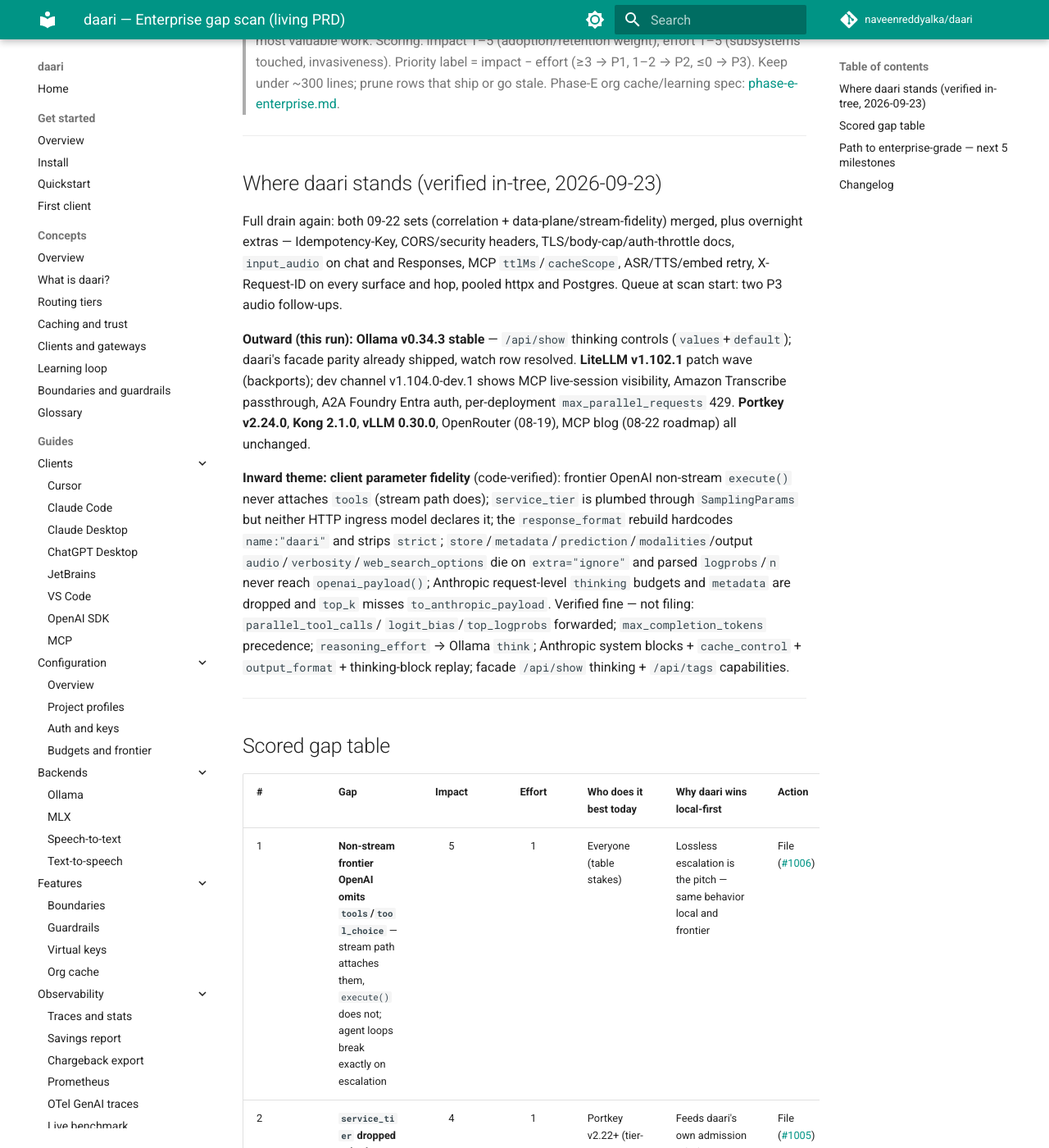
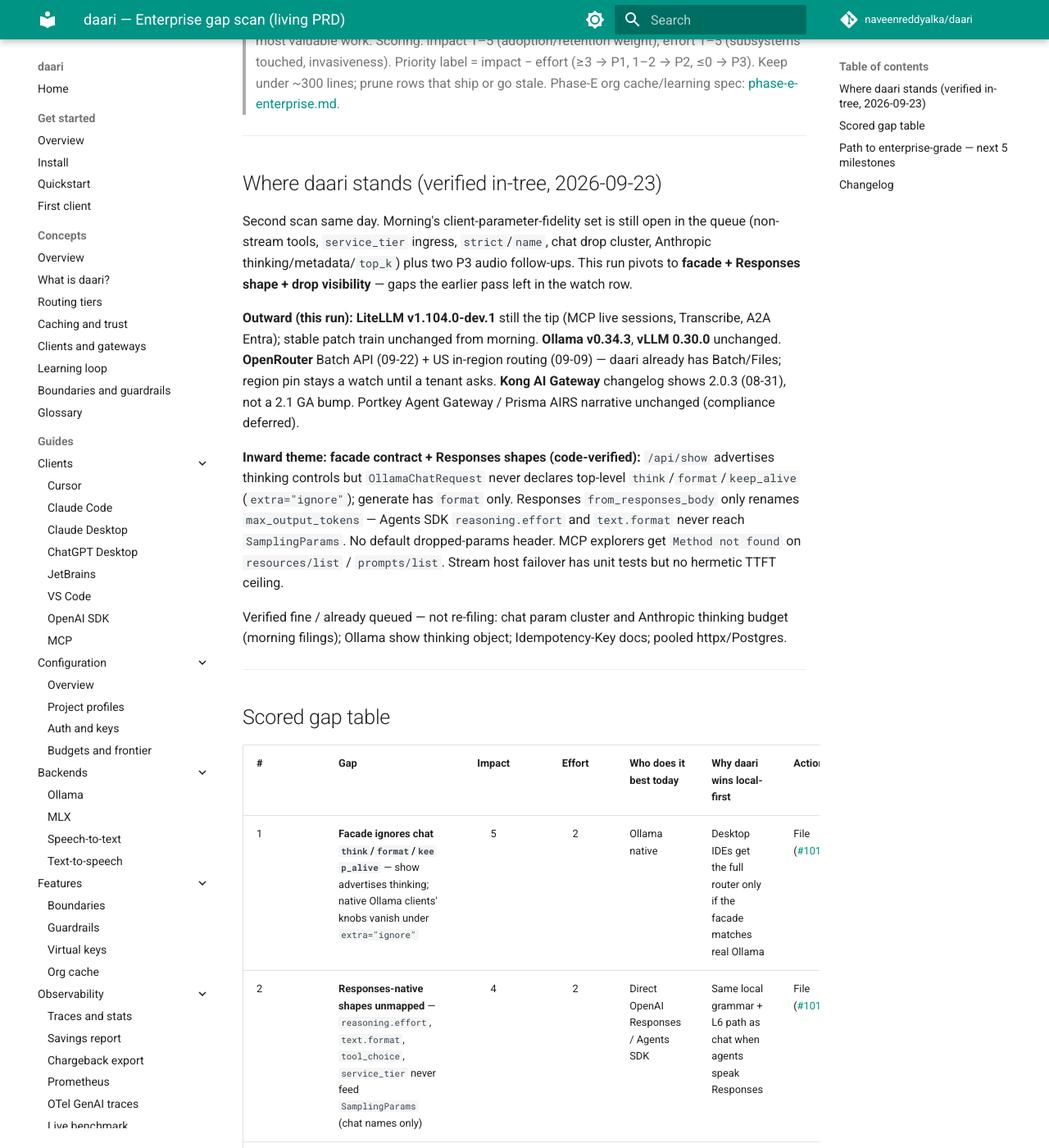
Before and after one commit to naveenreddyalka/daari, an MkDocs documentation site: the page built from docs/prd/ENTERPRISE.md, in a window 1280 px wide and 1400 px high, scrolled down 219 px. Shown: the whole window at 82% size. Built offline with MkDocs 1.6.1 and Material for MkDocs 9.7.7, drawn with Linux system fonts in a browser that asks for light colours; comment, search, counter and statistics services are not loaded; some of the changed text lies outside the part shown.

Commit message:
docs(prd): 2026-09-23 facade + Responses shapes scan (#1016)
Co-authored-by: Cursor <cursoragent@cursor.com>

```diff
--- a/docs/prd/ENTERPRISE.md
+++ b/docs/prd/ENTERPRISE.md
@@ -13,33 +13,32 @@
 
 ## Where daari stands (verified in-tree, 2026-09-23)
 
-Full drain again: both 09-22 sets (correlation + data-plane/stream-fidelity)
-merged, plus overnight extras — Idempotency-Key, CORS/security headers,
-TLS/body-cap/auth-throttle docs, `input_audio` on chat and Responses, MCP
-`ttlMs`/`cacheScope`, ASR/TTS/embed retry, X-Request-ID on every surface and
-hop, pooled httpx and Postgres. Queue at scan start: two P3 audio follow-ups.
+Second scan same day. Morning's client-parameter-fidelity set is still open
+in the queue (non-stream tools, `service_tier` ingress, `strict`/`name`,
+chat drop cluster, Anthropic thinking/metadata/`top_k`) plus two P3 audio
+follow-ups. This run pivots to **facade + Responses shape + drop visibility**
+— gaps the earlier pass left in the watch row.
 
-**Outward (this run):** **Ollama v0.34.3 stable** — `/api/show` thinking
-controls (`values`+`default`); daari's facade parity already shipped, watch
-row resolved. **LiteLLM v1.102.1** patch wave (backports); dev channel
-v1.104.0-dev.1 shows MCP live-session visibility, Amazon Transcribe
-passthrough, A2A Foundry Entra auth, per-deployment `max_parallel_requests`
-429. **Portkey v2.24.0**, **Kong 2.1.0**, **vLLM 0.30.0**, OpenRouter
-(08-19), MCP blog (08-22 roadmap) all unchanged.
+**Outward (this run):** **LiteLLM v1.104.0-dev.1** still the tip (MCP live
+sessions, Transcribe, A2A Entra); stable patch train unchanged from morning.
+**Ollama v0.34.3**, **vLLM 0.30.0** unchanged. **OpenRouter** Batch API
+(09-22) + US in-region routing (09-09) — daari already has Batch/Files;
+region pin stays a watch until a tenant asks. **Kong AI Gateway** changelog
+shows 2.0.3 (08-31), not a 2.1 GA bump. Portkey Agent Gateway / Prisma AIRS
+narrative unchanged (compliance deferred).
 
-**Inward theme: client parameter fidelity** (code-verified): frontier OpenAI
-non-stream `execute()` never attaches `tools` (stream path does);
-`service_tier` is plumbed through `SamplingParams` but neither HTTP ingress
-model declares it; the `response_format` rebuild hardcodes `name:"daari"` and
-strips `strict`; `store`/`metadata`/`prediction`/`modalities`/output
-`audio`/`verbosity`/`web_search_options` die on `extra="ignore"` and parsed
-`logprobs`/`n` never reach `openai_payload()`; Anthropic request-level
-`thinking` budgets and `metadata` are dropped and `top_k` misses
-`to_anthropic_payload`. Verified fine — not filing: `parallel_tool_calls`/
-`logit_bias`/`top_logprobs` forwarded; `max_completion_tokens` precedence;
-`reasoning_effort` → Ollama `think`; Anthropic system blocks +
-`cache_control` + `output_format` + thinking-block replay; facade
-`/api/show` thinking + `/api/tags` capabilities.
+**Inward theme: facade contract + Responses shapes (code-verified):**
+`/api/show` advertises thinking controls but `OllamaChatRequest` never
+declares top-level `think`/`format`/`keep_alive` (`extra="ignore"`);
+generate has `format` only. Responses `from_responses_body` only renames
+`max_output_tokens` — Agents SDK `reasoning.effort` and `text.format` never
+reach `SamplingParams`. No default dropped-params header. MCP explorers get
+`Method not found` on `resources/list` / `prompts/list`. Stream host failover
+has unit tests but no hermetic TTFT ceiling.
+
+Verified fine / already queued — not re-filing: chat param cluster and
+Anthropic thinking budget (morning filings); Ollama show thinking object;
+Idempotency-Key docs; pooled httpx/Postgres.
 
 ---
 
@@ -47,36 +46,42 @@ strips `strict`; `store`/`metadata`/`prediction`/`modalities`/output
 
 | # | Gap | Impact | Effort | Who does it best today | Why daari wins local-first | Action |
 |---|-----|:--:|:--:|------------------------|----------------------------|--------|
-| 1 | **Non-stream frontier OpenAI omits `tools`/`tool_choice`** — stream path attaches them, `execute()` does not; agent loops break exactly on escalation | 5 | 1 | Everyone (table stakes) | Lossless escalation is the pitch — same behavior local and frontier | File ([#1006](https://github.com/naveenreddyalka/daari/issues/1006)) |
-| 2 | **`service_tier` dropped at both HTTP ingresses** — `SamplingParams` forwards it but the request models never deliver it | 4 | 1 | Portkey v2.22+ (tier-aware pricing incl. `fast`) | Feeds daari's own admission priority + budget pricing | File ([#1005](https://github.com/naveenreddyalka/daari/issues/1005)) |
-| 3 | **`json_schema` `strict` + `name` stripped in `response_format` rebuild** — structured-output contract silently downgraded on frontier + openai-kind local | 4 | 1 | LiteLLM / direct APIs | vLLM/llama.cpp honor `strict` grammar decoding — local tiers deserve the real contract | File ([#1008](https://github.com/naveenreddyalka/daari/issues/1008)) |
-| 4 | **OpenAI chat silent-drop cluster** — `store`, `metadata`, `prediction`, `modalities`, output `audio`, `verbosity`, `web_search_options` eaten by `extra="ignore"`; `logprobs`/`n` parsed but never forwarded; warnings need opt-in header | 4 | 2 | LiteLLM / Portkey (full passthrough) | Drop-in replacement means every knob works or warns loudly | File ([#1007](https://github.com/naveenreddyalka/daari/issues/1007)) |
-| 5 | **Anthropic `thinking` budget / `metadata` / `top_k` parity** — Claude Code's request-level thinking never reaches L6; budget could map to local `think` | 4 | 2 | Direct Anthropic API | Only a router can map a thinking budget onto local reasoning levels | File ([#1009](https://github.com/naveenreddyalka/daari/issues/1009)) |
-| 6 | Ollama facade `keep_alive`/`format`/`think` passthrough (facade advertises thinking controls but ignores chat `think`) / MCP live-session visibility (LiteLLM dev) / moderations + rerank / WIF / A2A / SOC 2 / admin UI | 2–3 | 2–5 | Ollama native / LiteLLM / cloud | Facade + session gaps file on client demand; compliance waits for a paying ask | Watch |
+| 1 | **Facade ignores chat `think`/`format`/`keep_alive`** — show advertises thinking; native Ollama clients' knobs vanish under `extra="ignore"` | 5 | 2 | Ollama native | Desktop IDEs get the full router only if the facade matches real Ollama | File ([#1011](https://github.com/naveenreddyalka/daari/issues/1011)) |
+| 2 | **Responses-native shapes unmapped** — `reasoning.effort`, `text.format`, `tool_choice`, `service_tier` never feed `SamplingParams` (chat names only) | 4 | 2 | Direct OpenAI Responses / Agents SDK | Same local grammar + L6 path as chat when agents speak Responses | File ([#1012](https://github.com/naveenreddyalka/daari/issues/1012)) |
+| 3 | **No default dropped-param visibility** — operators cannot see which knobs the tier ignored without opt-in | 4 | 2 | Portkey / LiteLLM dashboards | Localhost can put the drop list on the same response the agent already holds | File ([#1013](https://github.com/naveenreddyalka/daari/issues/1013)) |
+| 4 | **MCP `resources/list` / `prompts/list` Method not found** — tools-only server; explorers still probe and paint red errors | 3 | 1 | LiteLLM MCP gateway | Honest empty lists keep local handshake green | File ([#1014](https://github.com/naveenreddyalka/daari/issues/1014)) |
+| 5 | **No hermetic TTFT ceiling for stream host failover** — unit coverage only; regressions can hide in optional benches | 3 | 1 | (none — daari-specific) | Local-first streaming promise is enforceable only with a bound | File ([#1015](https://github.com/naveenreddyalka/daari/issues/1015)) |
+| 6 | Morning parameter-fidelity queue (non-stream frontier tools, `service_tier` ingress, `strict`/`name`, chat drop cluster, Anthropic thinking/metadata/`top_k`) / OpenRouter in-region pin / MCP live-session visibility / moderations + rerank / WIF / A2A / SOC 2 / admin UI | 2–5 | 1–5 | LiteLLM / Portkey / cloud | Prior queue drains first; compliance waits for a paying ask | Watch / queued |
 
-Pruned this run: both 09-22 sets and the 09-21 security/browser rows (shipped);
-Ollama thinking-controls watch row (parity verified in-tree).
+Pruned this run: none shipped since morning; Ollama thinking-controls watch
+row stays resolved. Morning File rows remain open (not duplicated).
 
 ---
 
 ## Path to enterprise-grade — next 5 milestones
 
-1. **Lossless escalation** — tools on non-stream frontier calls and thinking
-   budgets forwarded; routing must never change request semantics.
-2. **Parameter fidelity** — `service_tier`, `strict` structured outputs, and
-   the passthrough cluster so evals through daari match direct calls.
-3. **No silent drops** — a visible warning channel for anything the serving
-   tier can't honor, without opt-in headers.
-4. **Facade completeness** — Ollama facade honors `keep_alive`/`format`/
-   `think` so native clients get what `/api/show` advertises.
-5. **MCP session visibility** — stateless ingress today; LiteLLM's dev
-   channel ships live-session views, file when a fleet asks.
+1. **Facade contract** — native Ollama `think`/`format`/`keep_alive` match
+   what `/api/show` advertises so desktop clients stop lying to themselves.
+2. **Lossless escalation** — drain the morning queue (non-stream tools,
+   thinking budgets) so routing never changes request semantics.
+3. **Responses shape fidelity** — Agents SDK `reasoning` / `text.format`
+   map onto the same SamplingParams as chat.
+4. **No silent drops** — default `X-Daari-Dropped-Params` (or equivalent)
+   on every response that ignored a knob.
+5. **MCP explorer hygiene** — empty resources/prompts lists; live-session
+   visibility stays deferred until a fleet asks.
 
 Compliance non-goals (WIF, A2A, SOC 2, admin UI, OCR until a paying ask) stay deferred.
 
 ---
 
 ## Changelog
+
+- **2026-09-23 (facade + Responses shapes)** — Second scan. Outward flat
+  vs morning (LiteLLM still on v1.104.0-dev.1; OpenRouter Batch 09-22 noted;
+  Kong 2.0.3). Inward: facade drops `think`/`format`/`keep_alive`, Responses
+  shape mapper gap, missing drop header, MCP probe 404s, no hermetic stream
+  failover ceiling. Filed five. Morning fidelity filings remain open.
 
 - **2026-09-23 (client parameter fidelity)** — Ollama v0.34.3 stable
   (thinking controls; facade parity already in-tree), LiteLLM v1.102.1
```
